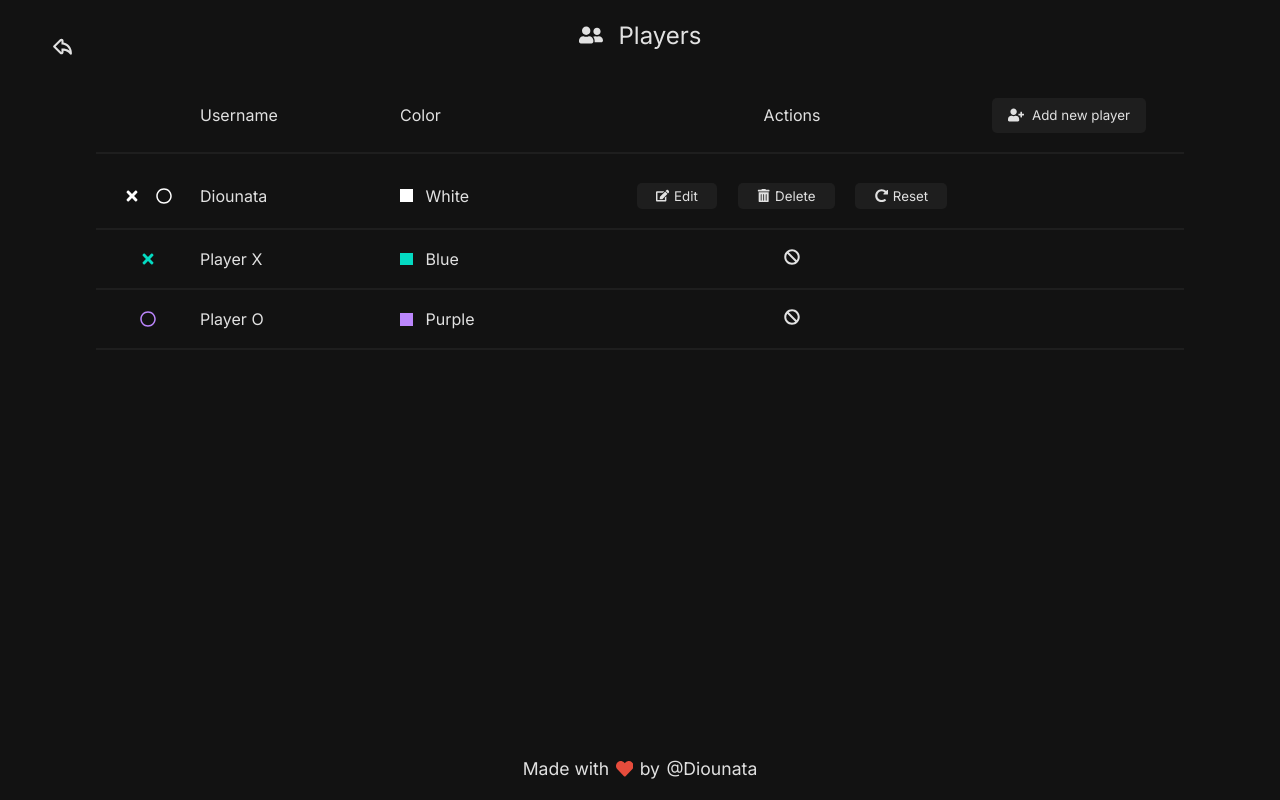
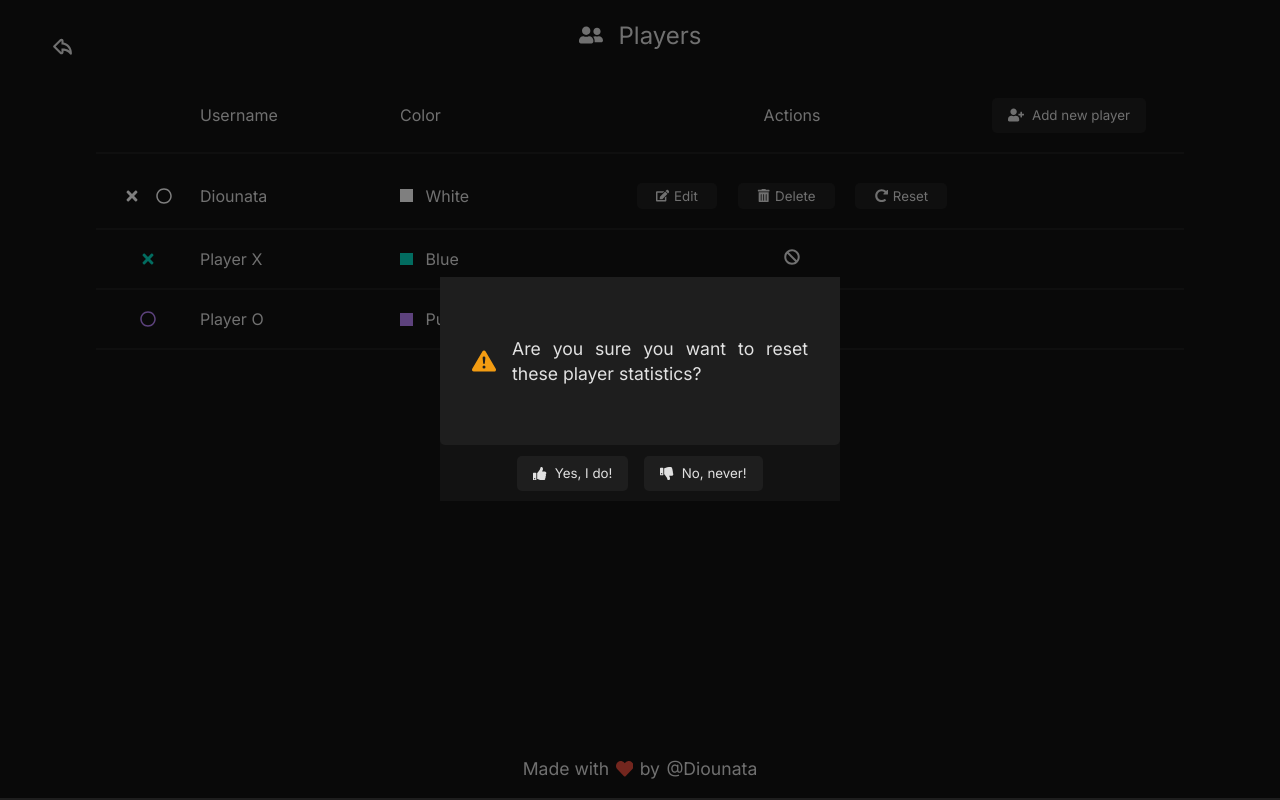
Before and after one commit to Diounata/tic-tac-toe, a Next.js app: page /players in a window 1280 px wide. Both pictures are taken after a click on the button "Reset". Built offline with nearby package versions, Linux system fonts and the light colour scheme.

Commit message:
Add function to reset player statistics

```diff
--- /dev/null
+++ b/src/Components/Players/Modals/Reset.tsx
@@ -0,0 +1,40 @@
+import Danger from '../../../Icons/Danger';
+import ThumbsUp from '../../../Icons/ThumbsUp';
+import ThumbsDown from '../../../Icons/ThumbsDown';
+
+import { useModal } from '../../../Contexts/ModalContext';
+import { usePlayers } from '../../../Contexts/PlayersContext';
+
+export default function ResetModal() {
+    const { changeModalState } = useModal();
+    const { resetPlayerStats, selectedPlayer } = usePlayers();
+
+    function resetFunction(): void {
+        resetPlayerStats(selectedPlayer);
+        changeModalState(false);
+    }
+
+    return (
+        <>
+            <main>
+                <span>
+                    <Danger />
+                </span>
+
+                <p style={{ fontSize: '1.1rem' }}>
+                    Are you sure you want to reset these player statistics?
+                </p>
+            </main>
+
+            <footer>
+                <button onClick={resetFunction}>
+                    <ThumbsUp /> Yes, I do!
+                </button>
+
+                <button onClick={() => changeModalState(false)}>
+                    <ThumbsDown /> No, never!
+                </button>
+            </footer>
+        </>
+    );
+}
--- a/src/Components/Players/PlayerData.tsx
+++ b/src/Components/Players/PlayerData.tsx
@@ -12,12 +12,13 @@ import DefaultPlayers from './DefaultPlayers';
 
 import Modal from '../Modal/Modal';
 import DeleteModal from './Modals/Delete';
+import ResetModal from './Modals/Reset';
 
 import { usePlayers } from '../../Contexts/PlayersContext';
 import { useModal } from '../../Contexts/ModalContext';
 
 export default function PlayerData() {
-    const { players, changeSelectedPlayer } = usePlayers();
+    const { players, changeSelectedPlayer, resetPlayerStats } = usePlayers();
     const { changeModalState } = useModal();
 
     const [modalComponent, setModalComponent] = useState<JSX.Element>();
@@ -57,7 +58,7 @@ export default function PlayerData() {
                                 <Trash /> Delete
                             </PlayersButton>
 
-                            <PlayersButton>
+                            <PlayersButton onClick={() => showModal(<ResetModal />, key)}>
                                 <Refresh /> Reset
                             </PlayersButton>
                         </div>
--- a/src/Contexts/PlayersContext.tsx
+++ b/src/Contexts/PlayersContext.tsx
@@ -34,6 +34,7 @@ type ContextProps = {
     changeSelectedPlayer(key: number): void;
     addNewPlayer(newPlayer: PlayerProps): void;
     deletePlayer(indexPlayer: number): void;
+    resetPlayerStats(indexPlayer: number): void;
 };
 
 export function PlayersContextProvider({ children }: ChildrenProps) {
@@ -107,6 +108,15 @@ export function PlayersContextProvider({ children }: ChildrenProps) {
         setPlayers(newPlayers);
     }
 
+    function resetPlayerStats(indexPlayer: number): void {
+        const newPlayerStatistic = players.filter((p, i) => i === indexPlayer);
+        Object.keys(newPlayerStatistic[0].match).forEach(item => newPlayerStatistic[0].match[item] = 0);
+
+        const newPlayers = players.map((player, index) => index !== indexPlayer ? player : newPlayerStatistic[0]);
+
+        setPlayers(newPlayers);
+    }
+
     return (
         <PlayersContext.Provider
             value={{
@@ -116,6 +126,7 @@ export function PlayersContextProvider({ children }: ChildrenProps) {
                 changeSelectedPlayer,
                 addNewPlayer,
                 deletePlayer,
+                resetPlayerStats
             }}
         >
             {children}
--- a/src/styles/Modal.module.scss
+++ b/src/styles/Modal.module.scss
@@ -30,8 +30,9 @@
             flex: 1;
 
             padding: 2rem;
-            text-align: center;
+            text-align: justify;
             font-size: 1.5rem;
+            line-height: 1.6rem;
 
             background: var(--light-color);
             border-bottom-left-radius: 5px;
```
